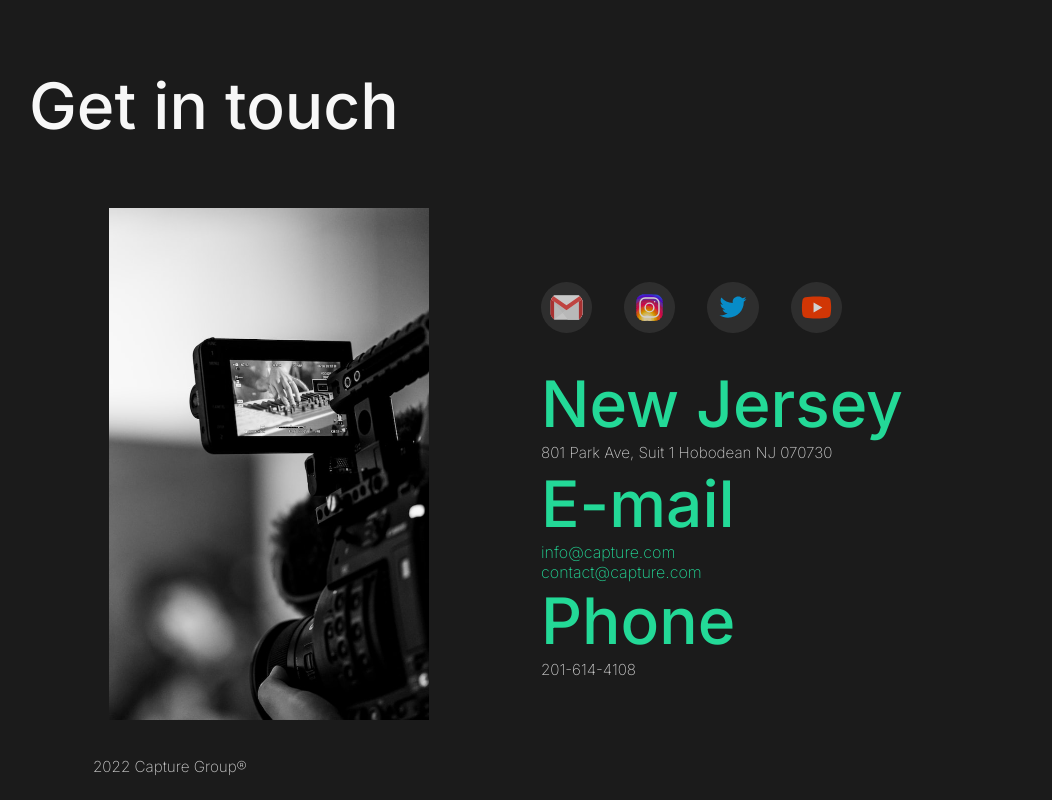
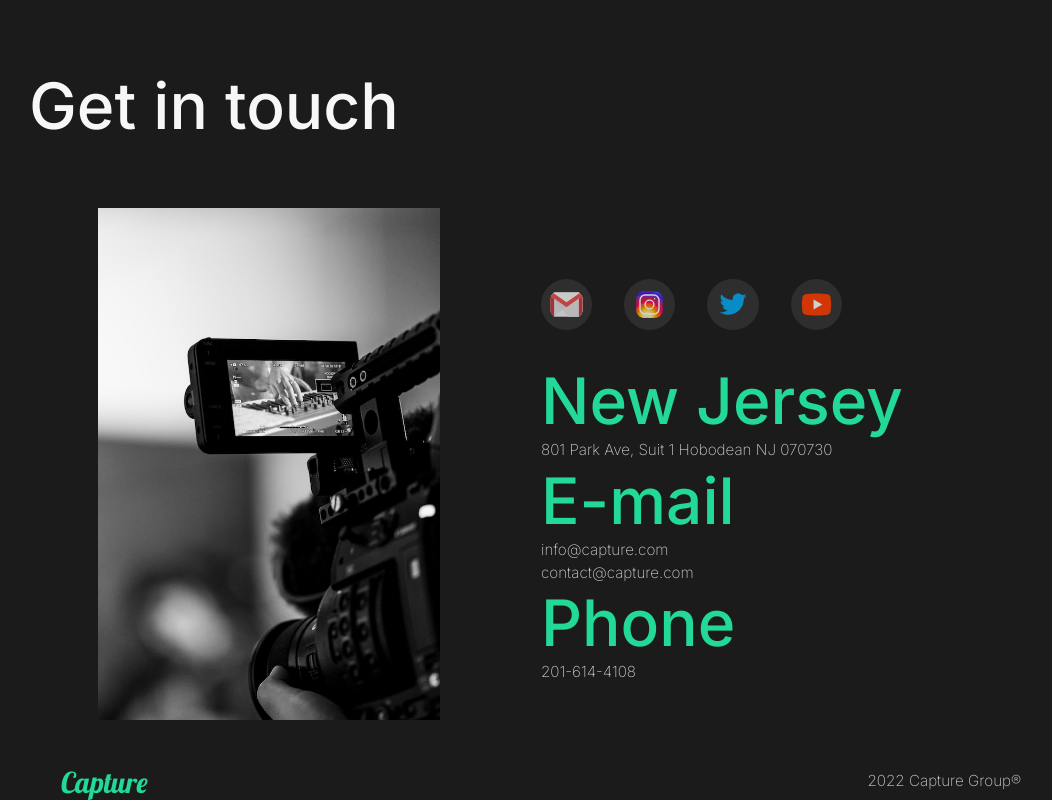
Before and after one commit to sujoyduttajad/Capture-Portfolio, a React (Create React App) app: page /contact in a window 1280 px wide. Shown: the part 460-1260 px from the top of the page, without its empty margins (131-1183 px from the left). Built offline with nearby package versions, Linux system fonts and the light colour scheme.

Commit message:
Update ContactSocial.js

```diff
--- a/src/components/ContactSocial.js
+++ b/src/components/ContactSocial.js
@@ -1,5 +1,6 @@
 import React from "react";
 import styled from "styled-components";
+import { NavLink } from "react-router-dom";
 // Animations
 import { motion } from "framer-motion";
 import { pageAnimation, titleAnimation } from "../animation";
@@ -74,11 +75,12 @@ const Circle = styled.img`
   }
 `;
 const ImgContainer = styled.div`
-    margin: 0 auto;
+  margin: 0 auto;
 `;
 const Image = styled(motion.img)`
-  width: 20rem;
+  width: 25rem;
   height: 32rem;
+  object-fit: contain;
 `;
 const AddressBox = styled.div`
   display: inline-block;
@@ -102,7 +104,11 @@ const AddressBox = styled.div`
   }
 `;
 const Footer = styled.footer`
-    margin: 2rem;
+  margin: 2.5rem 2rem 0.2rem 2rem;
+  display: flex;
+  width: 100%;
+  align-items: center;
+  justify-content: space-between;
 `;
 
 const ContactSocial = () => {
@@ -137,8 +143,8 @@ const ContactSocial = () => {
           <AddressBox>
             <h2>E-mail</h2>
             <ul>
-              <li>info@capture.com</li>
-              <li>contact@capture.com</li>
+              <p>info@capture.com</p>
+              <p>contact@capture.com</p>
             </ul>
           </AddressBox>
           <AddressBox>
@@ -153,9 +159,14 @@ const ContactSocial = () => {
         </ContactInfo>
       </Container>
       <Footer>
-      <AddressBox>
-        <p>{date.getFullYear()} Capture Group®</p>
-      </AddressBox>
+        <h1>
+          <NavLink id="logo" to="/">
+            Capture
+          </NavLink>
+        </h1>
+        <AddressBox>
+          <p>{date.getFullYear()} Capture Group®</p>
+        </AddressBox>
       </Footer>
     </StyledSocial>
   );
```
